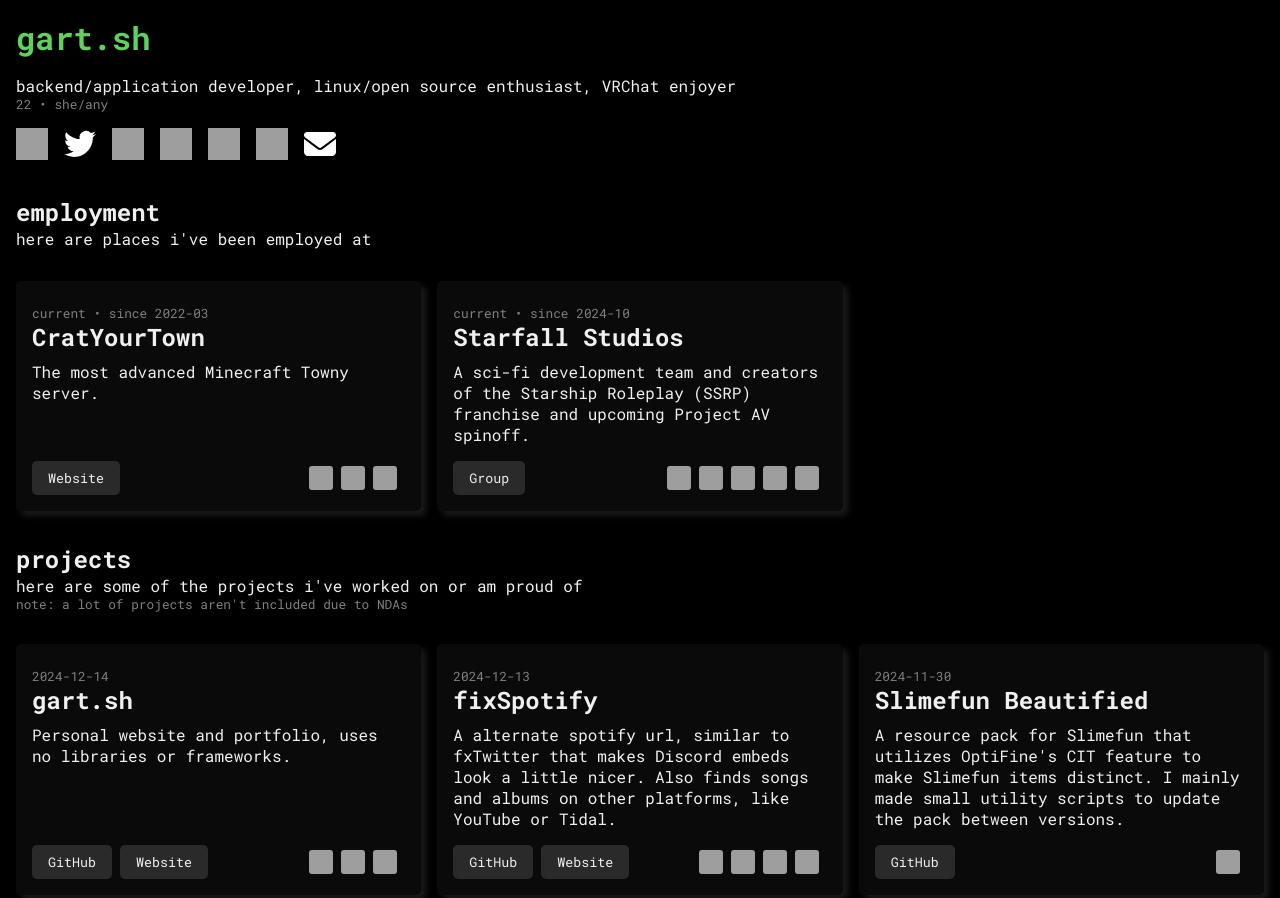
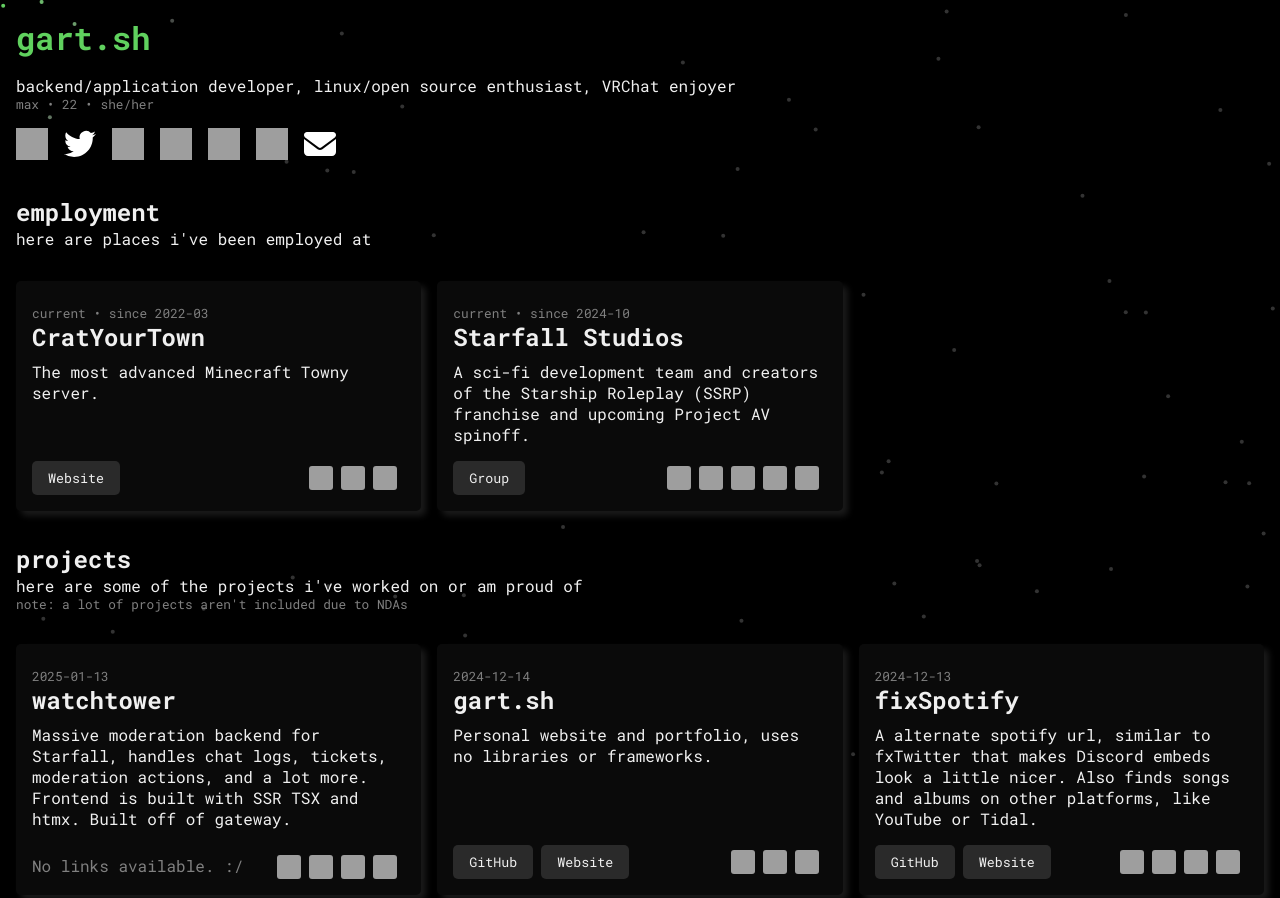
Before and after one commit to gart-sh/index, a website built with Vite: page src/index.html in a window 1280 px wide. Shown: the top 898 px of the page. Built offline with nearby package versions, Linux system fonts and the light colour scheme; grey boxes are pictures that could not be loaded.

Commit message:
project updates, styling changes

```diff
--- a/src/index.html
+++ b/src/index.html
@@ -14,18 +14,6 @@
 	<link href="https://fonts.googleapis.com/css2?family=Roboto+Mono:ital,wght@0,100..700;1,100..700&display=swap"
 		rel="stylesheet" />
 
-	<meta name="description" content="Backend/Application developer" />
-	<meta name="keywords" content="gart.sh" />
-	<meta name="author" content="gart.sh" />
-
-	<meta property="og:title" content="gart.sh" />
-	<meta property="og:description" content="Backend/Application developer" />
-
-	<meta name="robots" content="index, follow" />
-	<meta name="revisit-after" content="1 days" />
-	<meta name="language" content="English" />
-</head>
-
 	<meta name="description"
 		content="gart.sh - backend/application developer, linux/open source enthusiast, VRChat enjoyer" />
 	<meta name="keywords" content="gart.sh, gart, backend, application, developer, linux, open source, VRChat" />
@@ -38,11 +26,12 @@
 
 <body>
 	<noscript>you need to enable javascript to view this site.</noscript>
+	<canvas id="background"></canvas>
 
 	<div class="header">
 		<h1>gart.sh</h1>
 		<p>backend/application developer, linux/open source enthusiast, VRChat enjoyer</p>
-		<p class="note">22 • she/any</p>
+		<p class="note">max • 22 • she/her</p>
 
 		<div class="header-links">
 			<a href="https://gart.sh/l/github" target="_blank">
--- a/src/script/assets/languages.ts
+++ b/src/script/assets/languages.ts
@@ -15,6 +15,10 @@
         name: 'CSS',
         icon: 'css3'
     },
+    htmx: {
+        name: 'htmx',
+        icon: 'htmx'
+    },
     java: {
         name: 'Java',
         icon: 'java'
@@ -29,7 +33,7 @@
     },
     luau: {
         name: 'Luau',
-        icon: 'lua'
+        icon: 'roblox/ffffff'
     },
     json: {
         name: 'JSON',
--- a/src/script/assets/projects.ts
+++ b/src/script/assets/projects.ts
@@ -2,6 +2,14 @@
 import { Language } from "./languages";
 
 export const projects: Project[] = [
+    {
+        id: 'watchtower',
+        name: 'watchtower',
+        description: 'Massive moderation backend for Starfall, handles chat logs, tickets, moderation actions, and a lot more. Frontend is built with SSR TSX and htmx. Built off of gateway.',
+        languages: ['ts', 'htmx', 'luau', 'css'],
+        date: '2025-01-13',
+        links: []
+    },
     {
         id: 'gartsh',
         name: 'gart.sh',
@@ -178,7 +186,19 @@
             }
         ]
     },
-
+    {
+        id: 'onebot',
+        name: 'Onebot',
+        description: 'Mini bot framework that handles loading commands and splits code into manageable modules. All of my Discord bots are built off of this.',
+        languages: ['ts'],
+        date: '2023-1-26',
+        links: [
+            {
+                name: 'GitHub',
+                url: 'https://github.com/OnebotTeam/OnebotCore'
+            }
+        ]
+    },
 ]
 
 export interface Project {
--- a/src/script/index.ts
+++ b/src/script/index.ts
@@ -1,5 +1,6 @@
 import { projects, Project } from "./assets/projects"
 import { languages } from "./assets/languages"
+import './particles'
 
 const projctListElement = document.getElementById('project-list')! as HTMLDivElement
 const projectTemplateElement = document.getElementById('card-template')! as HTMLTemplateElement
@@ -21,6 +22,7 @@
     nameElement.textContent = project.name
     descriptionElement.textContent = project.description
 
+    if (project.links.length > 0) {
         project.links.forEach(link => {
             const newLink = document.createElement('a')
             newLink.className = 'card-link'
@@ -34,14 +36,22 @@
             newLink.appendChild(buttonElement)
             linkElement.appendChild(newLink)
         })
+    } else {
+        const note = document.createElement('p')
+        note.textContent = 'No links available. :/'
+        note.className = 'note'
+        linkElement.appendChild(note)
+    }
 
     project.languages.forEach(langName => {
         const lang = languages[langName]
 
         const langElement = document.createElement('img')
         langElement.setAttribute('src', `https://cdn.simpleicons.org/${lang.icon}`)
+        langElement.setAttribute('alt', lang.name)
         languageElement.appendChild(langElement)
     })
+
 
     newProject.removeAttribute('hidden')
     newProject.removeAttribute('id')
--- /dev/null
+++ b/src/script/particles.ts
@@ -0,0 +1,122 @@
+const canvas = document.getElementById('background') as HTMLCanvasElement;
+const ctx = canvas.getContext('2d')!;
+
+canvas.width = window.innerWidth;
+canvas.height = window.innerHeight;
+
+const particles: Particle[] = [];
+
+const mouse = {
+    x: 0,
+    y: 0,
+    down: false
+};
+
+window.addEventListener('resize', () => {
+    canvas.width = window.innerWidth;
+    canvas.height = window.innerHeight;
+});
+
+window.addEventListener('mousemove', (event) => {
+    mouse.x = event.clientX;
+    mouse.y = event.clientY;
+});
+
+window.addEventListener('mousedown', () => {
+    mouse.down = true;
+});
+
+window.addEventListener('mouseup', () => {
+    mouse.down = false;
+});
+
+class Particle {
+    x: number;
+    y: number;
+    vx: number;
+    vy: number;
+
+    constructor() {
+        this.x = Math.random() * canvas.width;
+        this.y = Math.random() * canvas.height;
+        this.vx = Math.random() * 0.5 - 0.25;
+        this.vy = Math.random() * 0.5 - 0.25;
+    }
+}
+
+for (let i = 0; i < 100; i++) {
+    particles.push(new Particle());
+}
+
+function clamp(value: number, min: number, max: number) {
+    return Math.min(Math.max(value, min), max);
+}
+
+function lerp(start: number, end: number, percent: number) {
+    return start + (end - start) * percent;
+}
+
+function calculateGradient(from: string, to: string, percent: number) {
+    const color1 = hexToRgb(from);
+    const color2 = hexToRgb(to);
+
+    const r = lerp(color1.r, color2.r, percent);
+    const g = lerp(color1.g, color2.g, percent);
+    const b = lerp(color1.b, color2.b, percent);
+    const a = lerp(color1.a, color2.a, percent);
+
+    return `rgb(${r}, ${g}, ${b}, ${a})`;
+}
+
+function hexToRgb(hex: string) {
+    return {
+        r: parseInt(hex.substring(1, 3), 16),
+        g: parseInt(hex.substring(3, 5), 16),
+        b: parseInt(hex.substring(5, 7), 16),
+        a: (hex.length > 7 ? parseInt(hex.substring(7, 9), 16) : 255) / 255
+    };
+}
+
+function update() {
+    ctx.clearRect(0, 0, canvas.width, canvas.height);
+
+    particles.forEach(particle => {
+        particle.x += particle.vx;
+        particle.y += particle.vy;
+
+        if (particle.x < 0 || particle.x > canvas.width) {
+            particle.vx *= -1;
+        }
+
+        if (particle.y < 0 || particle.y > canvas.height) {
+            particle.vy *= -1;
+        }
+
+        const distance = Math.hypot(particle.x - mouse.x, particle.y - mouse.y);
+
+        const directionX = (particle.x - mouse.x) / distance;
+        const directionY = (particle.y - mouse.y) / distance;
+
+        const maxDistance = 200;
+        const strength = mouse.down ? 0.05 : 0.02;
+
+        const force = (maxDistance - distance) / maxDistance * strength;
+
+        const forceDirectionX = directionX * force;
+        const forceDirectionY = directionY * force;
+
+        if (distance < maxDistance) {
+            particle.vx -= forceDirectionX;
+            particle.vy -= forceDirectionY;
+        }
+
+        ctx.beginPath();
+        ctx.arc(particle.x, particle.y, 2, 0, Math.PI * 2);
+        ctx.fillStyle = calculateGradient('#ffffff33', '#60d15eff', clamp(1 - distance / maxDistance, 0, 1));
+        ctx.fill();
+    });
+
+    requestAnimationFrame(update);
+}
+
+update();
--- a/src/style.css
+++ b/src/style.css
@@ -48,6 +48,27 @@
 	transition: all 0.2s;
 }
 
+button:hover {
+	background-color: var(---bg1);
+}
+
+canvas {
+	display: block;
+	position: fixed;
+	top: 0;
+	left: 0;
+	width: 100%;
+	height: 100%;
+	z-index: -1;
+}
+
+::selection {
+	background: none;
+	color: var(---a0);
+}
+
+/* Header */
+
 .header {
 	padding: 1rem;
 }
@@ -89,6 +110,8 @@
 	color: var(---fg2);
 	font-size: 0.8rem;
 }
+
+/* Cards */
 
 .card-list {
 	display: grid;
```
Lines whose indentation alone changed are shown as unchanged.
